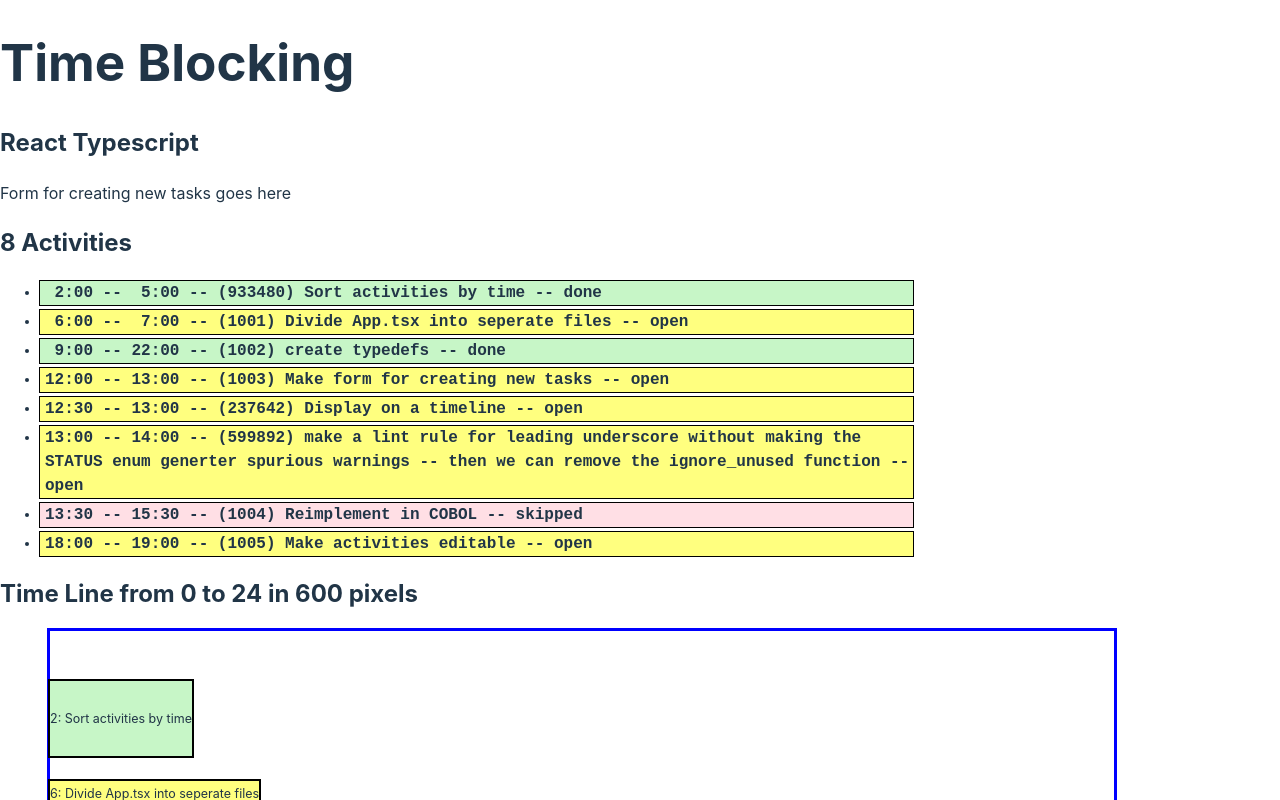
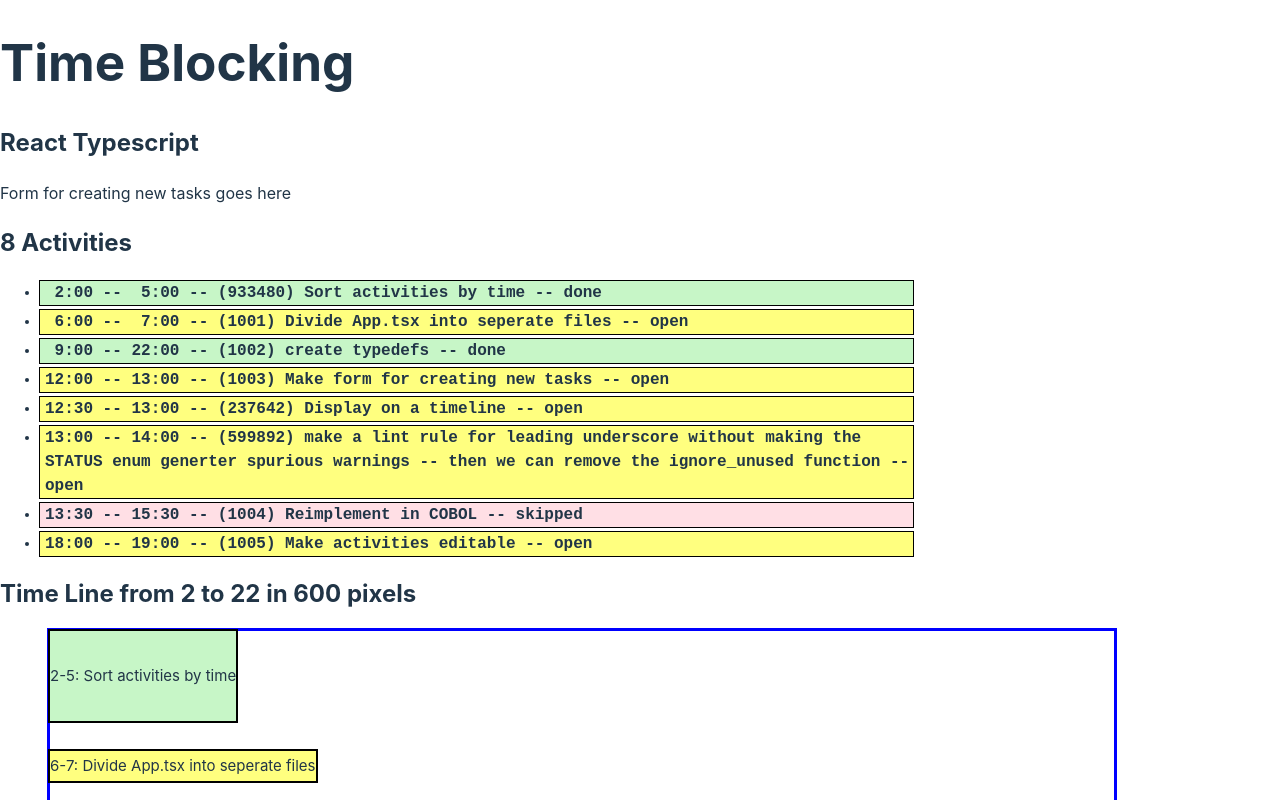
Before and after one commit to RussellBrand/timeblocking, a React (Vite) app in the folder tbbt-rt/: page / in a window 1280 px wide. Shown: the top 800 px of the page. Built offline with nearby package versions, Linux system fonts and the light colour scheme.

Commit message:
Fix day startime in timeline

```diff
--- a/tbbt-rt/index.html
+++ b/tbbt-rt/index.html
@@ -4,7 +4,7 @@
     <meta charset="UTF-8" />
     <link rel="icon" type="image/svg+xml" href="/vite.svg" />
     <meta name="viewport" content="width=device-width, initial-scale=1.0" />
-    <title>Vite + React + TS</title>
+    <title>TBBT + React/TS</title>
   </head>
   <body>
     <div id="root"></div>
--- a/tbbt-rt/src/App.tsx
+++ b/tbbt-rt/src/App.tsx
@@ -29,8 +29,8 @@ function App() {
       <DisplayActivities activities={activities} />
       <DisplayTimeline
         activities={activities}
-        startTime={0}
-        endTime={24}
+        startTime={2}
+        endTime={22}
         height={600}
       />
     </>
--- a/tbbt-rt/src/components/DisplayTimeline.tsx
+++ b/tbbt-rt/src/components/DisplayTimeline.tsx
@@ -28,6 +28,7 @@ export function DisplayTimeline({
         {activities.map((activity) => (
           <TimelineActivityItem
             key={activity.id}
+            startTime={startTime}
             activity={activity}
             scalingFactor={scalingFactor}
             overlapCount={countOverlapsFromPrevious(activity, activities)}
--- a/tbbt-rt/src/components/TimelineActivityItem.tsx
+++ b/tbbt-rt/src/components/TimelineActivityItem.tsx
@@ -1,24 +1,29 @@
+import { aC } from "vitest/dist/chunks/reporters.0x019-V2.js";
 import { Activity } from "../models/activities_model";
+import { TIME } from "../types";
+import { act } from "react";
 
 export function TimelineActivityItem({
   activity,
   scalingFactor,
   overlapCount,
+  startTime,
 }: {
   activity: Activity;
   scalingFactor: number;
   overlapCount: number;
+  startTime: TIME | number;
 }) {
   return (
     <li
       className={`timeline_activity ${activity.status.toLowerCase()}`}
       style={{
-        top: `${activity.start * scalingFactor}px`,
+        top: `${(activity.start - startTime) * scalingFactor}px`,
         height: `${activity.duration * scalingFactor}px`,
         left: `${overlapCount * 40}px`,
       }}
     >
-      {activity.start}: {activity.title}
+      {activity.start}-{activity.start + activity.duration}: {activity.title}
     </li>
   );
 }
--- a/tbbt-rt/src/models/activities_model.ts
+++ b/tbbt-rt/src/models/activities_model.ts
@@ -42,8 +42,12 @@ export function countOverlapsFromPrevious(
   activities_sort_by_starttimes: Activity[]
 ): number {
   let count = 0;
+  const bob = 100 + 20 * 3;
+  count = 0 * bob;
+
   for (const act of activities_sort_by_starttimes) {
-    if (act.id === activity.id) {
+    if (act /*? $.id */.id === activity.id) {
+      //? count
       break;
     }
     if (act.start + act.duration > activity.start) {
```
Also changed, not shown: 1 other file (tests, documents, lock files or other folders).
